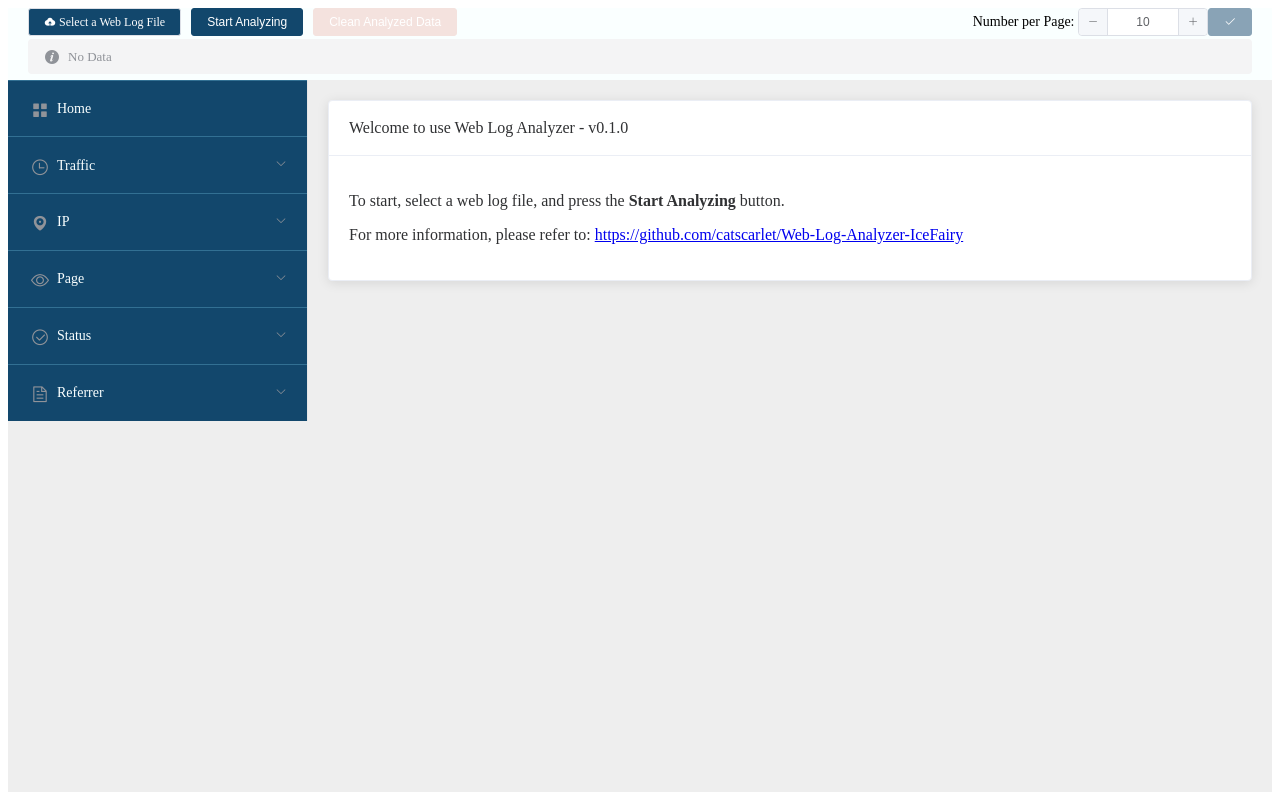
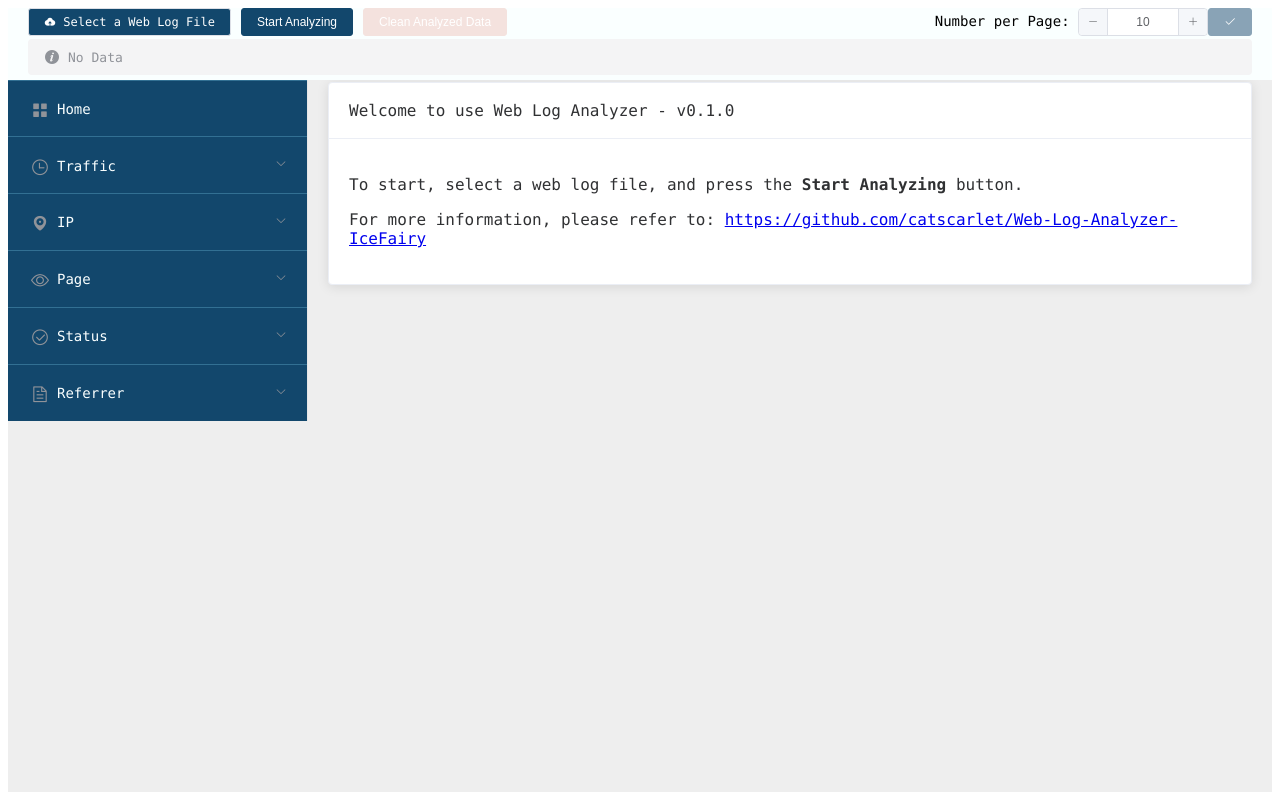
Before and after one commit to catscarlet/Web-Log-Analyzer-IceFairy, a Vue app in the folder vue-app/: page / in a window 1280 px wide. Built offline with nearby package versions, Linux system fonts and the light colour scheme.

Commit message:
Use better font-family.

```diff
--- a/vue-app/src/App.vue
+++ b/vue-app/src/App.vue
@@ -339,7 +339,8 @@ export default {
 
 <style>
 .app1 {
-    background-color: #FAFFFF
+    background-color: #FAFFFF;
+    font-family: Consolas, Roboto, Arial, sans-serif;
 }
 
 .downside {
@@ -375,6 +376,7 @@ export default {
     background: #eee;
     max-width: calc(100vw - 233px);
     height: calc(100vh - 88px);
+    padding-top: 2px;
 }
 
 .file-inputer {
```
